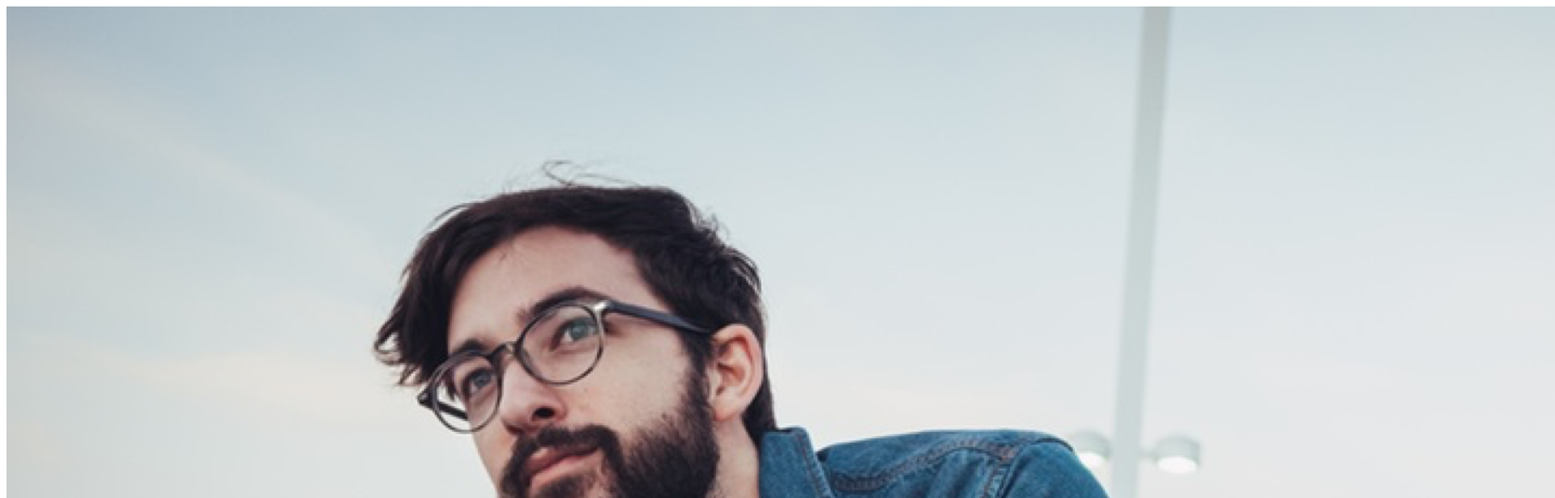
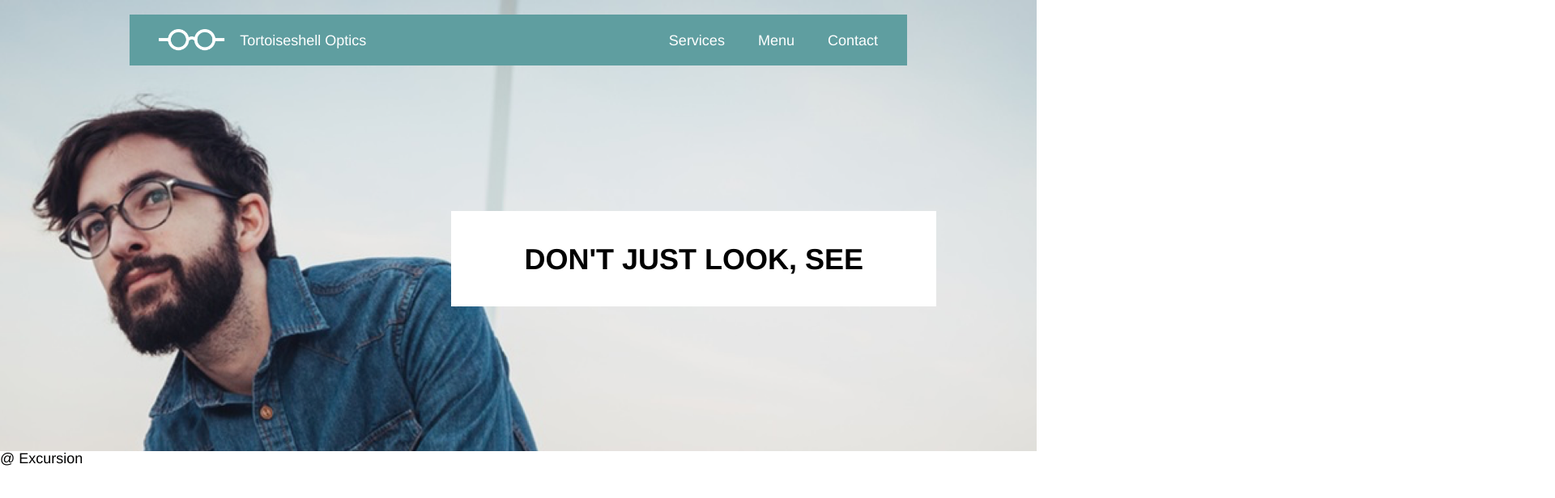
Before and after one commit to MCMEDIAPRO/tortoise, a plain HTML site: page index.html in a window 1280 px wide. Shown: the top 616 px of the page at 81% size, 1920 px wide, since content can reach past the window. Drawn offline with Linux system fonts and the light colour scheme; files that its build step writes are made by us from their sources.

Commit message:
Header done

```diff
--- a/index.html
+++ b/index.html
@@ -7,18 +7,30 @@
 <link href="./ressources/css/style.css" type="text/css" rel="stylesheet">
 </head>
 <body>
-  <!-- Company Main-banner -->
+  <!-- Company Header -->
    <div class="header">
      <nav class="container">
-        <div>  <img src="./ressources/img/glasses-bg.png" alt="logo of binocular" />
-          <span>Tortoiseshell Optics
-</span>
-       </div> <!-- End of Container Header -->
+        <div>
+           <img src="./ressources/img/logo-white.png" alt="logo of glasses" />
+           <span>Tortoiseshell Optics
+           </span>
+        </div>
+        <div class="menu">
+          <ul>
+            <li>Services</li>
+            <li>Menu</li>
+            <li>Contact</li>
+          </ul>
+        </div> <!-- End of Menu -->
+    </nav> <!-- End of Nav -->
+   <div class="flex container">
+      <div class="main-banner">
+        <h1>DON'T JUST LOOK, SEE</h1>
+      </div> <!-- End of Main-Banner -->
+    </div> <!-- End of Flex Container -->
+  </div> <!-- End of Header -->
+<!-- Supporting Section -->
 
-     </nav>
-
-<h1>Hello World</h1>
-<p></p>
 <footer>@ Excursion</footer>
-</body>
+</body >
 </html>
--- a/ressources/css/reset.css
+++ b/ressources/css/reset.css
@@ -0,0 +1,48 @@
+/* http://meyerweb.com/eric/tools/css/reset/
+   v2.0 | 20110126
+   License: none (public domain)
+*/
+
+html, body, div, span, applet, object, iframe,
+h1, h2, h3, h4, h5, h6, p, blockquote, pre,
+a, abbr, acronym, address, big, cite, code,
+del, dfn, em, img, ins, kbd, q, s, samp,
+small, strike, strong, sub, sup, tt, var,
+b, u, i, center,
+dl, dt, dd, ol, ul, li,
+fieldset, form, label, legend,
+table, caption, tbody, tfoot, thead, tr, th, td,
+article, aside, canvas, details, embed,
+figure, figcaption, footer, header, hgroup,
+menu, nav, output, ruby, section, summary,
+time, mark, audio, video {
+	margin: 0;
+	padding: 0;
+	border: 0;
+	font-size: 100%;
+	font: inherit;
+	vertical-align: baseline;
+}
+/* HTML5 display-role reset for older browsers */
+article, aside, details, figcaption, figure,
+footer, header, hgroup, menu, nav, section {
+	display: block;
+}
+body {
+	line-height: 1;
+}
+ol, ul {
+	list-style: none;
+}
+blockquote, q {
+	quotes: none;
+}
+blockquote:before, blockquote:after,
+q:before, q:after {
+	content: '';
+	content: none;
+}
+table {
+	border-collapse: collapse;
+	border-spacing: 0;
+}
--- a/ressources/css/style.css
+++ b/ressources/css/style.css
@@ -0,0 +1,88 @@
+html {
+  display: block;
+  font-family: Helvetica, sans-serif;
+  font-size: 18px;
+  background-color: white;
+  line-height: 1.15;
+}
+
+body {
+   display: block;
+   margin: 0;
+}
+
+/* Header */
+
+.header {
+   background: url("../img/glasses-bg.png");
+   background-repeat: no-repeat;
+   background-position: center;
+   background-size: cover;
+   padding-top: 1rem;
+   height: 30rem;
+}
+
+nav {
+  display: flex;
+  padding: 1rem 0;
+  background-color: cadetblue;
+  color: white;
+  align-items: center;
+  justify-content: space-between;
+}
+
+.container {
+  max-width: 960px;
+  margin: auto;
+}
+
+nav div {
+  display: flex;
+  align-items: center;
+}
+
+nav img {
+  height: 1.5rem;
+  margin-left: 2rem;
+  margin-right: 1rem;
+}
+
+img {
+  border-style: none;
+  }
+
+ul {
+  display: block;
+  margin-right: 1rem;
+  list-style: none;
+}
+
+ul li {
+  display: inline;
+  padding: 0 1rem;
+}
+
+.header .flex {
+  justify-content: flex-end;
+}
+
+.flex {
+  display: flex;
+}
+
+.main-banner {
+  display: inline-block;
+  background-color: white;
+  padding: 0.75rem 5rem;
+  margin-top: 10rem;
+  margin-right: -2rem;
+  line-height: 2.4rem;
+}
+
+h1 {
+font-size: 2rem;
+font-weight: bold;
+margin: .67em 0;
+}
+
+/* Supporting Section */
```
